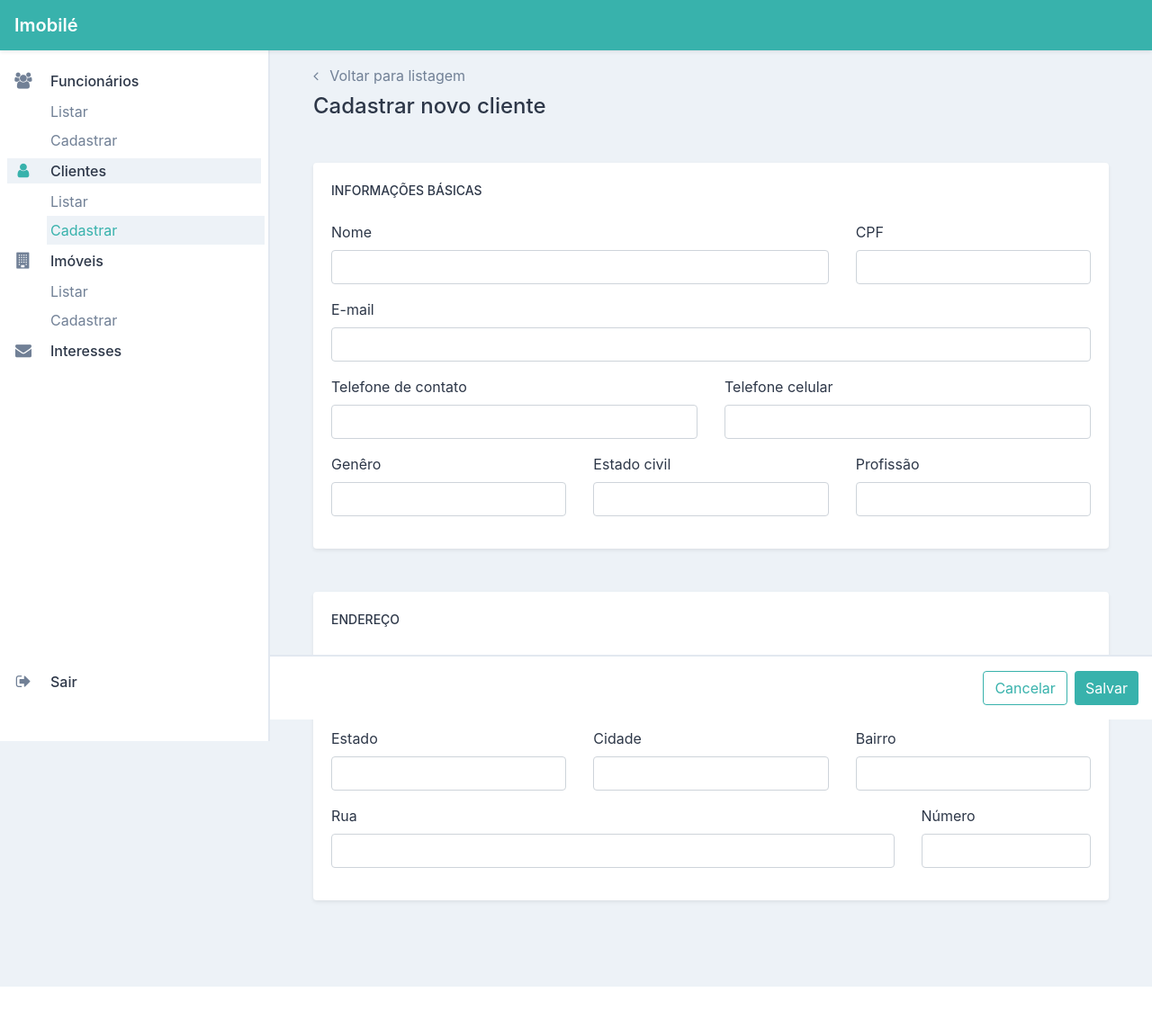
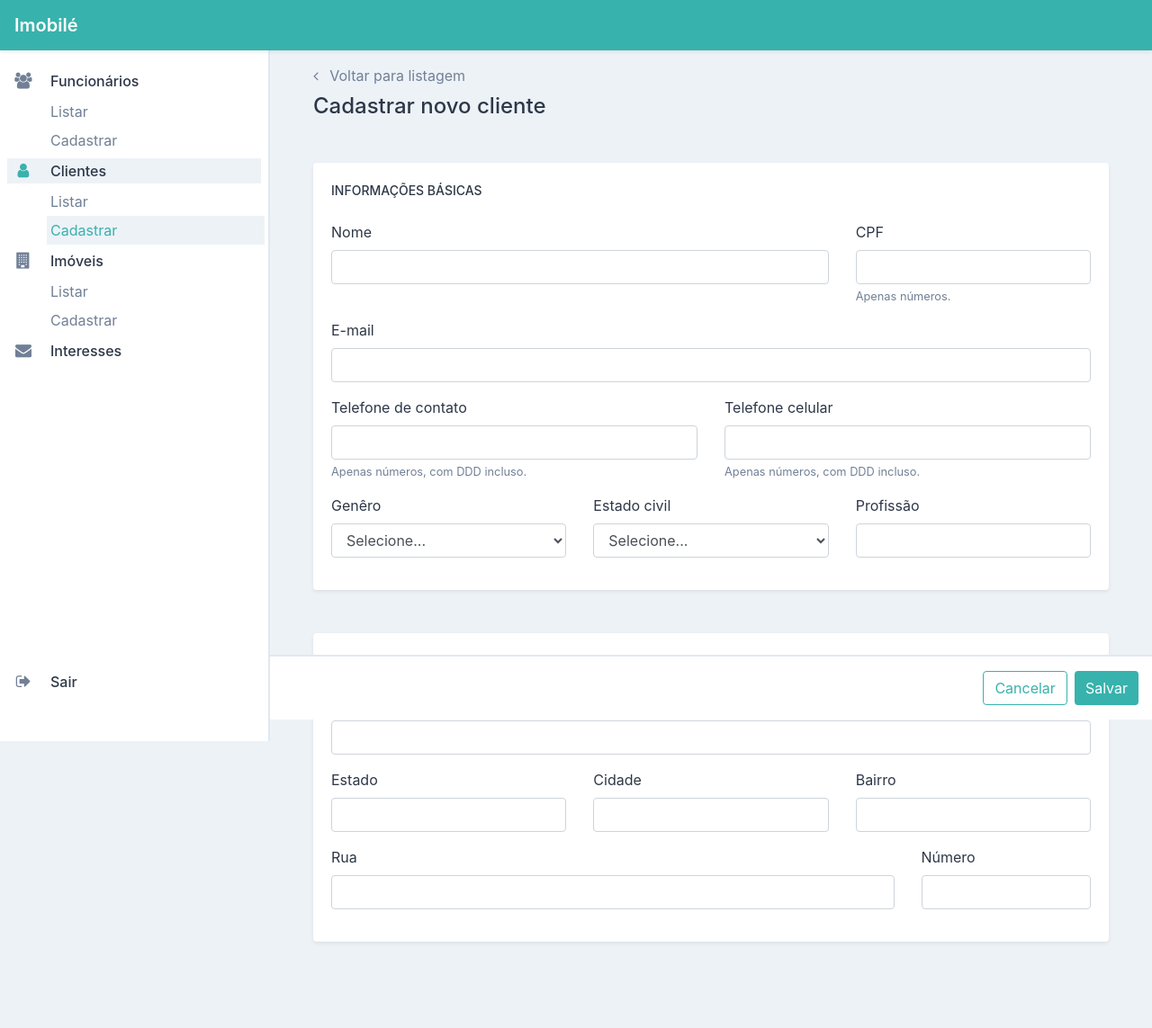
Before and after one commit to matheusfriguette/imobiliaria, a PHP site: page /app/private/cadastrar-cliente.html in a window 1280 px wide. Shown: the whole page at 90% size. Before the commit the page ends 1097 px from the top, so only its background shows below. Run offline with PHP 8.4, Linux system fonts and the light colour scheme.

Commit message:
adicionando validacao de form

```diff
--- a/app/private/cadastrar-cliente.html
+++ b/app/private/cadastrar-cliente.html
@@ -108,7 +108,7 @@
         </nav>
       </div>
       <div class="page-content">
-        <form>
+        <form class="needs-validation" name="cliente" novalidate>
           <div class="container py-5 mb-5 px-md-5">
             <a class="text-decoration-none text-muted" href="listar-clientes.html">
               <i class="fa fa-angle-left"></i>
@@ -122,31 +122,55 @@
                   <div class="col-lg-8">
                     <div class="form-group">
                       <label>Nome</label>
-                      <input class="form-control" name="name" type="text" />
+                      <input class="form-control" name="nome" type="text" required />
+                      <div class="invalid-feedback">
+                        Esse campo é obrigatório.
+                      </div>
                     </div>
                   </div>
                   <div class="col-lg-4">
                     <div class="form-group">
                       <label>CPF</label>
-                      <input class="form-control" name="cpf" type="text" />
+                      <input class="form-control" name="cpf" type="text" maxlength="11" minlength="11" regex="^[0-9]*$" required />
+                      <small class="form-text text-muted">
+                        Apenas números.
+                      </small>
+                      <div class="invalid-feedback">
+                        Digite um CPF válido.
+                      </div>
                     </div>
                   </div>
                 </div>
                 <div class="form-group">
                   <label>E-mail</label>
-                  <input class="form-control" name="email" type="text" />
+                  <input class="form-control" name="email" type="email" required />
+                  <div class="invalid-feedback">
+                    Digite um e-mail válido.
+                  </div>
                 </div>
                 <div class="row">
                   <div class="col-lg-6">
                     <div class="form-group">
                       <label>Telefone de contato</label>
-                      <input class="form-control" name="phoneContact" type="text" />
+                      <input class="form-control" name="telefoneContato" type="text" maxlength="10" minlength="10" regex="^[0-9]*$" required />
+                      <small class="form-text text-muted">
+                        Apenas números, com DDD incluso.
+                      </small>
+                      <div class="invalid-feedback">
+                        Digite um número de telefone válido.
+                      </div>
                     </div>
                   </div>
                   <div class="col-lg-6">
                     <div class="form-group">
                       <label>Telefone celular</label>
-                      <input class="form-control" name="phoneMobile" type="text" />
+                      <input class="form-control" name="telefoneCelular" type="text" maxlength="10" minlength="11" regex="^[0-9]*$" required />
+                      <small class="form-text text-muted">
+                        Apenas números, com DDD incluso.
+                      </small>
+                      <div class="invalid-feedback">
+                        Digite um número de telefone válido.
+                      </div>
                     </div>
                   </div>
                 </div>
@@ -154,19 +178,40 @@
                   <div class="col-lg-4">
                     <div class="form-group">
                       <label>Genêro</label>
-                      <input class="form-control" name="gender" type="text" />
+                      <select class="form-control" name="genero" required>
+                        <option value="">Selecione...</option>
+                        <option value="masculino">Masculino</option>
+                        <option value="feminino">Feminino</option>
+                        <option value="naoDefinido">Não definido</option>
+                      </select>
+                      <div class="invalid-feedback">
+                        Esse campo é obrigatório.
+                      </div>
                     </div>
                   </div>
                   <div class="col-lg-4">
                     <div class="form-group">
                       <label>Estado civil</label>
-                      <input class="form-control" name=" maritalStatus" type="text" />
+                      <select class="form-control" name="estadoCivil" required>
+                        <option value="">Selecione...</option>
+                        <option value="solteiro">Solteiro(a)</option>
+                        <option value="casado">Casado(a)</option>
+                        <option value="divorciado">Divorciado(a)</option>
+                        <option value="viuvo">Viúvo(a)</option>
+                        <option value="separado">Separado(a)</option>
+                      </select>
+                      <div class="invalid-feedback">
+                        Esse campo é obrigatório.
+                      </div>
                     </div>
                   </div>
                   <div class="col-lg-4">
                     <div class="form-group">
                       <label>Profissão</label>
-                      <input class="form-control" name="job" type="text" />
+                      <input class="form-control" name="profissao" type="text" required />
+                      <div class="invalid-feedback">
+                        Esse campo é obrigatório.
+                      </div>
                     </div>
                   </div>
                 </div>
@@ -177,25 +222,34 @@
                 <div class="text-uppercase font-size-14 font-weight-medium">Endereço</div>
                 <div class="form-group mt-4">
                   <label>CEP</label>
-                  <input class="form-control" name="cep" type="text" />
+                  <input class="form-control" name="cep" type="text" required />
                 </div>
                 <div class="row">
                   <div class="col-md-4">
                     <div class="form-group">
                       <label>Estado</label>
-                      <input class="form-control" name="state" type="text" />
+                      <input class="form-control" name="estado" type="text" required />
+                      <div class="invalid-feedback">
+                        Esse campo é obrigatório.
+                      </div>
                     </div>
                   </div>
                   <div class="col-md-4">
                     <div class="form-group">
                       <label>Cidade</label>
-                      <input class="form-control" name="city" type="text" />
+                      <input class="form-control" name="cidade" type="text" required />
+                      <div class="invalid-feedback">
+                        Esse campo é obrigatório.
+                      </div>
                     </div>
                   </div>
                   <div class="col-md-4">
                     <div class="form-group">
                       <label>Bairro</label>
-                      <input class="form-control" name="neighborhood" type="text" />
+                      <input class="form-control" name="bairro" type="text" required />
+                      <div class="invalid-feedback">
+                        Esse campo é obrigatório.
+                      </div>
                     </div>
                   </div>
                 </div>
@@ -203,13 +257,19 @@
                   <div class="col-md-9">
                     <div class="form-group">
                       <label>Rua</label>
-                      <input class="form-control" name="street" type="text" />
+                      <input class="form-control" name="rua" type="text" required />
+                      <div class="invalid-feedback">
+                        Esse campo é obrigatório.
+                      </div>
                     </div>
                   </div>
                   <div class="col-md-3">
                     <div class="form-group">
                       <label>Número</label>
-                      <input class="form-control" name="number" type="text" />
+                      <input class="form-control" name="numero" type="text" required />
+                      <div class="invalid-feedback">
+                        Esse campo é obrigatório.
+                      </div>
                     </div>
                   </div>
                 </div>
@@ -218,7 +278,7 @@
           </div>
           <div class="action-bar fixed-bottom bg-white">
             <div class="container py-3 d-flex justify-content-end">
-              <button class="btn btn-outline-primary">Cancelar</button>
+              <a class="btn btn-outline-primary" href="listar-clientes.html">Cancelar</a>
               <button class="btn btn-primary ml-2">Salvar</button>
             </div>
           </div>
--- a/app/public/home.html
+++ b/app/public/home.html
@@ -171,7 +171,7 @@
     <div class="modal fade" id="loginModal" tabindex="-1" role="dialog">
       <div class="modal-dialog" role="document">
         <div class="modal-content">
-          <form name="login" class="needs-validation" novalidate>
+          <form class="needs-validation" name="login" novalidate>
             <div class="modal-header border-0">
               <h5 class="modal-title" id="exampleModalLabel">Digite seu dados de login</h5>
               <button type="button" class="close" data-dismiss="modal">
--- a/assets/css/custom.css
+++ b/assets/css/custom.css
@@ -152,11 +152,13 @@ body {
   height: 100%;
   transition: 0.3s;
   background-color: rgba(0, 0, 0, 0);
+  display: none;
   z-index: 1015;
 }
 
 .page-sidebar.active ~ .page-sidebar-shadow {
   background-color: rgba(0, 0, 0, 0.4);
+  display: block;
 }
 
 .page-sidebar.active {
--- a/assets/js/main.js
+++ b/assets/js/main.js
@@ -1,10 +1,15 @@
-// let loginForm = document.forms.login;
-// loginForm.addEventListener('submit', (event) => {
-//   event.preventDefault();
-//   if (loginForm.checkValidity() === false) {
-//     loginForm.classList.add('was-validated');
-//   }
-// });
+$(document.forms).each((index, element) => {
+  console.log($(this));
+  $(this).on('submit', (event) => {
+    console.log(1);
+    event.preventDefault();
+    if (element.checkValidity() === false) {
+      console.log(1);
+
+      element.classList.add('was-validated');
+    }
+  });
+});
 
 $(document).ready(function() {
   $('.sidebar-toggle').on('click', function() {
```
Also changed, not shown: app/private/cadastrar-funcionario.html (+84 -17 lines).
